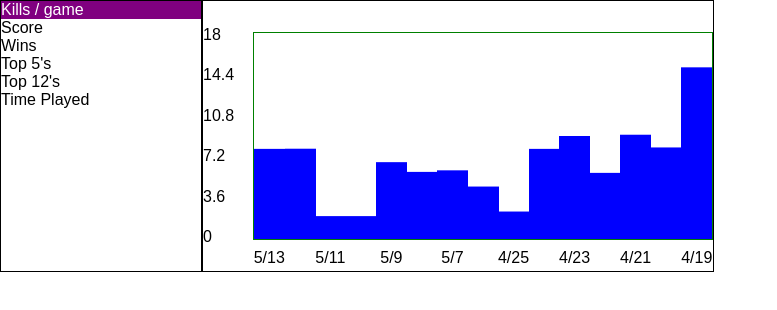
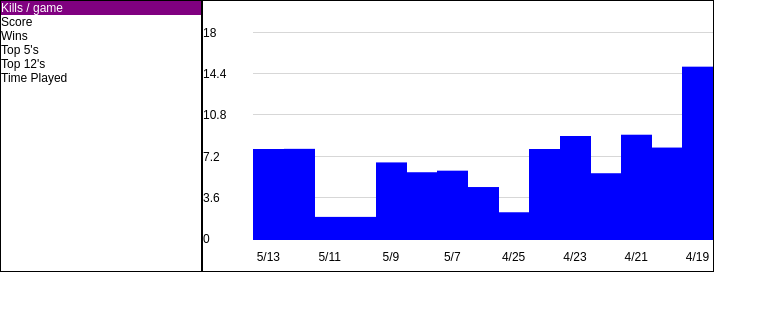
Before and after one commit to ettubrutesbro/lilgraf, a React (Create React App) app: page / in a window 1280 px wide. Shown: the top 310 px of the page, without its empty margins (0-777 px from the left). Built offline with nearby package versions, Linux system fonts and the light colour scheme.

Commit message:
shakily/hard-codeish positioned, but y-axis ticks have lines now

```diff
--- a/src/App.css
+++ b/src/App.css
@@ -1,6 +1,7 @@
 
 .trends{
   display: flex;
+  font-size: 12px;
 }
 
 .trends .picker{
@@ -35,6 +36,16 @@
     justify-content: space-between;
     width: 50px;
   }
+    .trends .graph .yTicks .tick::after{
+      content: '';
+      position: absolute;
+      right: 0;
+      transform: translateY(6px);
+        /*this is based on 12px font size*/
+      width: 460px;
+      height: 2px;
+      border-top: 1px solid #d7d7d7;
+    }
 
   .trends .graph .dates{
     width: 100%;
@@ -42,9 +53,7 @@
     position: absolute;
     display: flex;
     align-items: center;
-    /*transform: translateY(100%);*/
     top: 100%;
-    /*padding-left: 50px;*/
   }
 
     .trends .graph .dates .day{
@@ -54,12 +63,11 @@
     }
 
   .trends .graph .barsDates{
+      box-sizing: border-box;
     /*interior 'margin' here should be half the x-height of the tick number/letters*/
-    box-sizing: border-box;
     height: calc(100% - 12px);
+      /*based on font-size*/
     flex-grow: 1;
-    border: 1px solid green;
-    /*display: flex;*/
       display: flex;
     flex-direction: column;
     position: relative;
@@ -67,14 +75,8 @@
     .trends .graph .barsDates .bars{
       width: 100%; height: 100%;
       display: flex;
-
     }
       .trends .graph .barsDates .bars .bar{
         transform-origin: 50% 100%;
         transition: transform .2s;
-        /*the funny thing is without absolute positioning this is actually the 'negative space'
-          but that saves the work of having to getDOMNode / width for x-offsets
-        */
-        /*position: absolute;*/
-        /*bottom: 0;*/
       }
--- a/src/App.js
+++ b/src/App.js
@@ -55,8 +55,10 @@ class TrendGraph extends Component {
       if(divideTick){
         tick = tick/divideTick
         if(divideTick===1000) suffix = 'k'
+        else if(divideTick===1000000) suffix = 'm'
       }
       if(tick % 1!==0) tick = parseFloat(tick.toFixed(2))
+      if(tick===0) suffix = ''
       yTicks.push(tick + suffix)
     }
 
```
